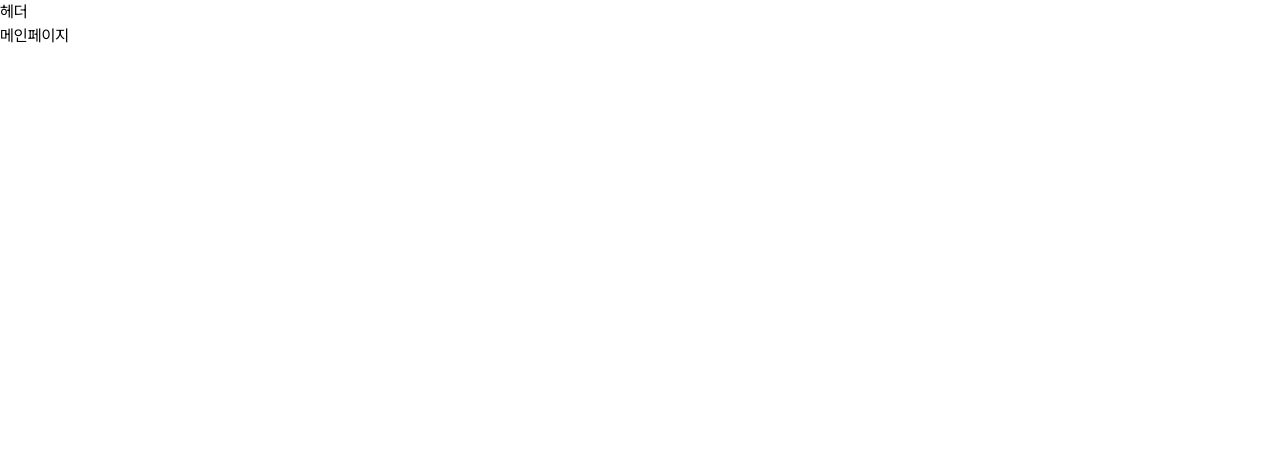
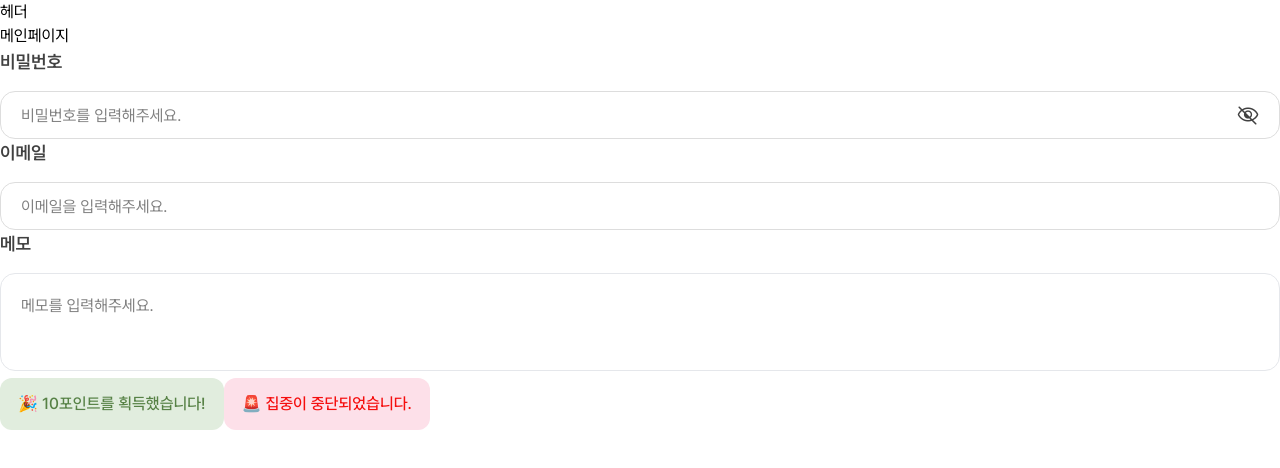
Before and after one commit to CodeitFS5th/5th_StudyForest_team3_FE, a Next.js app: page / in a window 1280 px wide. Shown: the top 468 px of the page. Built offline with nearby package versions, Linux system fonts and the light colour scheme.

Commit message:
🎉 init

```diff
--- /dev/null
+++ b/src/shared/components/core/hooks.ts
@@ -0,0 +1,42 @@
+import { useState } from "react";
+import { InputType, UseInputStatusProps } from "@/shared/components/core/types";
+
+export const useInputPasswordVisibility = (initialType: InputType) => {
+  const [inputType, setInputType] = useState(initialType);
+  const [isInputVisible, setIsInputVisible] = useState(false);
+
+  const toggleVisibility = () => {
+    setIsInputVisible(() => !isInputVisible);
+    setInputType(() => (inputType === "password" ? "text" : "password"));
+  };
+
+  return { inputType, isInputVisible, toggleVisibility };
+};
+
+export const useInputStatus = ({
+  initialValue,
+  validate,
+}: UseInputStatusProps) => {
+  const [inputStatus, setInputStatus] = useState({
+    value: initialValue || "",
+    isFocused: false,
+    isBlank: false,
+    isValid: false,
+  });
+
+  const handleChange = (e: React.ChangeEvent<HTMLInputElement>) => {
+    const newValue = e.target.value;
+    setInputStatus((prev) => ({
+      ...prev,
+      value: newValue,
+      isBlank: newValue === "",
+      isValid: validate ? validate(newValue) : true,
+    }));
+  };
+
+  const handleFocus = () => {
+    setInputStatus((prev) => ({ ...prev, isFocused: true }));
+  };
+
+  return { inputStatus, handleChange, handleFocus };
+};
--- /dev/null
+++ b/src/shared/components/core/types.ts
@@ -0,0 +1,33 @@
+export type InputType = "text" | "password" | "email" | "number";
+
+export interface InputProps
+  extends React.InputHTMLAttributes<HTMLInputElement> {
+  label?: string;
+  type: InputType;
+  placeholder?: string;
+  value?: string;
+  invalidErrorMessage?: string;
+  isRequired?: boolean;
+  validate?: (value: string) => boolean;
+}
+
+export interface TextareaProps
+  extends React.TextareaHTMLAttributes<HTMLTextAreaElement> {
+  label?: string;
+  placeholder?: string;
+  value?: string | number;
+  onChange?: (e: React.ChangeEvent<HTMLTextAreaElement>) => void;
+  invalidErrorMessage?: string;
+  height?: number;
+  isRequired?: boolean;
+  validate?: (value: string) => boolean;
+}
+
+export interface ToastProps {
+  point?: number;
+}
+
+export interface UseInputStatusProps {
+  initialValue?: string;
+  validate?: (value: string) => boolean;
+}
--- /dev/null
+++ b/src/shared/components/input/Input.tsx
@@ -0,0 +1,85 @@
+"use client";
+
+import visibilityOnIcon from "@/assets/images/icon/btn_visibility_on_24px.png";
+import visibilityOffIcon from "@/assets/images/icon/btn_invisibility_on_24px.png";
+import Image from "next/image";
+import { InputProps } from "@/shared/components/core/types";
+import {
+  useInputPasswordVisibility,
+  useInputStatus,
+} from "@/shared/components/core/hooks";
+
+const Input: React.FC<InputProps> = ({
+  label,
+  type,
+  placeholder,
+  value,
+  invalidErrorMessage,
+  isRequired = false,
+  validate,
+  ...props
+}) => {
+  const { inputStatus, handleChange, handleFocus } = useInputStatus({
+    initialValue: value,
+    validate,
+  });
+
+  const { inputType, isInputVisible, toggleVisibility } =
+    useInputPasswordVisibility(type);
+
+  return (
+    <div className="w-full">
+      {label && (
+        <p className="mb-[16px] text-[#414141] text-[18px] font-[600]">
+          {label}
+        </p>
+      )}
+      <div className="w-full relative">
+        <input
+          type={inputType}
+          placeholder={placeholder}
+          value={inputStatus.value}
+          onChange={handleChange}
+          onFocus={handleFocus}
+          {...props}
+          className={`
+            peer w-full h-[48px] p-[20px]
+            border-[1px] outline-none rounded-[15px] border-[var(--color-custom-color-black-200)]
+            text-[var(--color-custom-color-black-400)] placeholder-[var(--color-custom-color-black-300)]
+            text-[16px] font-[400]
+
+            // invalid
+            invalid:border-[var(--color-custom-color-red-200)] invalid:text-[var(--color-custom-color-red-200)]
+
+            // focus
+            focus:border-[2px] focus:border-[var(--color-custom-color-text-green)]
+
+            // invalid focus
+            invalid:focus:border-[2px] invalid:focus:border-[var(--color-custom-color-red-200)]
+
+            // disabled
+            disabled:text-[var(--color-custom-color-black-300)]
+          `}
+        />
+        {type === "password" && (
+          <button
+            onClick={toggleVisibility}
+            className="absolute right-[20px] top-[50%] -translate-y-1/2 cursor-pointer peer-disabled:cursor-default peer-disabled:pointer-events-none"
+          >
+            <Image
+              src={isInputVisible ? visibilityOnIcon : visibilityOffIcon}
+              alt={isInputVisible ? "비밀번호 숨기기" : "비밀번호 보기"}
+              width={24}
+              height={24}
+            />
+          </button>
+        )}
+        <p className="hidden peer-invalid:block text-[var(--color-custom-color-red-200)] text-[14px] mt-[8px]">
+          *{invalidErrorMessage}
+        </p>
+      </div>
+    </div>
+  );
+};
+
+export default Input;
--- /dev/null
+++ b/src/shared/components/textarea/Textarea.tsx
@@ -0,0 +1,57 @@
+import { TextareaProps } from "@/shared/components/core/types";
+
+const Textarea: React.FC<TextareaProps> = ({
+  label,
+  placeholder,
+  value,
+  onChange,
+  invalidErrorMessage,
+  height,
+  ...props
+}) => {
+  return (
+    <div className="w-full">
+      {label && (
+        <p className="mb-[16px] text-[#414141] text-[18px] font-[600]">
+          {label}
+        </p>
+      )}
+      <div className="w-full relative">
+        <textarea
+          placeholder={placeholder}
+          value={value}
+          onChange={onChange}
+          {...props}
+          className={`
+            peer w-full pl-[20px] pr-[10px] py-[20px]
+            border-[1px] outline-none rounded-[15px]
+            text-[#414141] placeholder-[#818181]
+            text-[16px] font-[400]
+            box-border
+            overflow-auto
+            scrollbar-rounded
+            resize-none
+
+            // invalid
+            invalid:border-[var(--color-custom-color-red-200)] invalid:text-[var(--color-custom-color-red-200)]
+
+            // focus
+            focus:border-[2px] focus:border-[var(--color-custom-color-text-green)]
+
+            // invalid focus
+            invalid:focus:border-[2px] invalid:focus:border-[var(--color-custom-color-red-200)]
+
+            // disabled
+            disabled:text-[var(--color-custom-color-black-300)]
+          `}
+          style={{ height: height ? `${height}px` : "98px" }} // tailwind는 동적 스타일 설정이 권장되지 않음
+        />
+        <p className="hidden peer-invalid:block text-[var(--color-custom-color-red-200)] text-[14px] mt-[8px]">
+          *{invalidErrorMessage}
+        </p>
+      </div>
+    </div>
+  );
+};
+
+export default Textarea;
--- /dev/null
+++ b/src/shared/components/toast/Toast.tsx
@@ -0,0 +1,20 @@
+"use client";
+
+import { ToastProps } from "@/shared/components/core/types";
+export const Toast = ({ point }: ToastProps) => {
+  const style = point
+    ? "bg-[var(--color-custom-color-card-green)] text-[var(--color-custom-color-text-green)]"
+    : "bg-[var(--color-custom-color-card-pink)] text-[var(--color-custom-color-red-200)]";
+  const text = point
+    ? `🎉 ${point}포인트를 획득했습니다!`
+    : "🚨 집중이 중단되었습니다.";
+  return (
+    <div
+      className={`flex items-center justify-center inline-block px-[18px] py-[14px] rounded-[12px] text-[14px] md:text-[16px] font-medium ${style}`}
+    >
+      {text}
+    </div>
+  );
+};
+
+export default Toast;
--- /dev/null
+++ b/src/shared/components/utils/utils.ts
@@ -0,0 +1,18 @@
+export function isValidEmail(email: string) {
+  const emailRegex = /^[^\s@]+@[^\s@]+\.[^\s@]+$/;
+  return emailRegex.test(email);
+}
+
+export function isValidPassword(password: string) {
+  const passwordRegex =
+    /^(?=.*[a-zA-Z])(?=.*\d)(?=.*[@$!%*?&])[A-Za-z\d@$!%*?&]{8,}$/;
+  return passwordRegex.test(password);
+}
+
+export const isValidLength = (
+  text: string,
+  minLength: number,
+  maxLength: number
+): boolean => {
+  return text.length >= minLength && text.length <= maxLength;
+};
--- a/src/views/MainPage/MainPage.tsx
+++ b/src/views/MainPage/MainPage.tsx
@@ -1,8 +1,28 @@
-
+import Input from "@/shared/components/input/Input";
+import Textarea from "@/shared/components/textarea/Textarea";
+import Toast from "@/shared/components/toast/Toast";
 export default function MainPage() {
-    return (
-        <div>
-            <h1>메인페이지</h1>
-        </div>
-    )
+  return (
+    <div>
+      <h1>메인페이지</h1>
+      <Input
+        type="password"
+        label="비밀번호"
+        placeholder="비밀번호를 입력해주세요."
+      />
+      <Input
+        type="email"
+        label="이메일"
+        placeholder="이메일을 입력해주세요."
+        invalidErrorMessage="이메일 형식이 맞지 않습니다."
+      />
+      <Textarea
+        label="메모"
+        placeholder="메모를 입력해주세요."
+        invalidErrorMessage="메모를 입력해주세요."
+      />
+      <Toast point={10} />
+      <Toast />
+    </div>
+  );
 }
```
